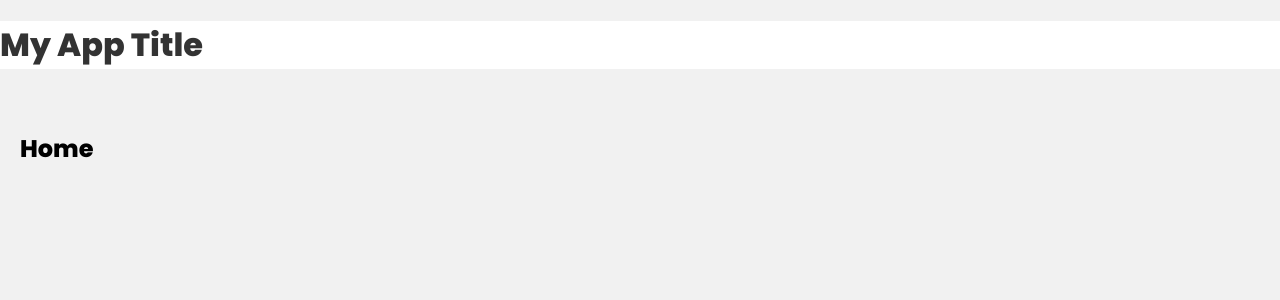
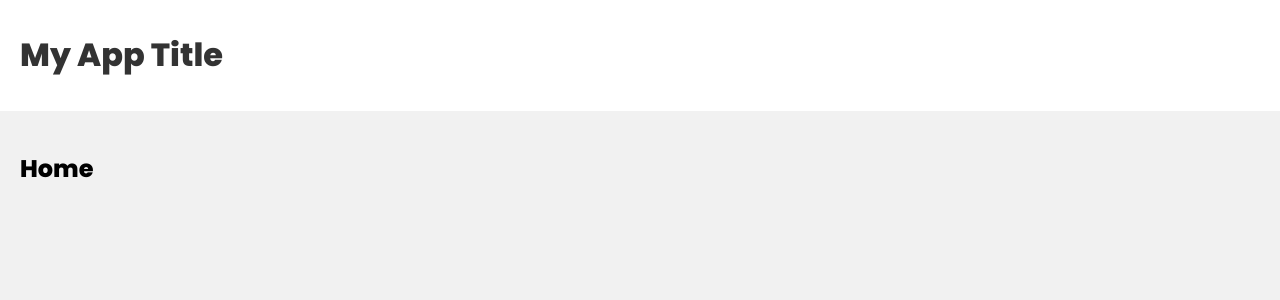
Before and after one commit to abhinabadutta2019/MERN-React-frontend-try, a React (Create React App) app: page / in a window 1280 px wide. Shown: the top 300 px of the page. Built offline with nearby package versions, Linux system fonts and the light colour scheme.

Commit message:
some wrong in Navbar div structure - css was not working properly

```diff
--- a/src/components/Navbar.js
+++ b/src/components/Navbar.js
@@ -2,10 +2,12 @@ import { Link } from "react-router-dom";
 
 const Navbar = () => {
   return (
-    <header className="container">
-      <Link to="/">
-        <h1>My App Title</h1>
-      </Link>
+    <header>
+      <div className="container">
+        <Link to="/">
+          <h1>My App Title</h1>
+        </Link>
+      </div>
     </header>
   );
 };
```
